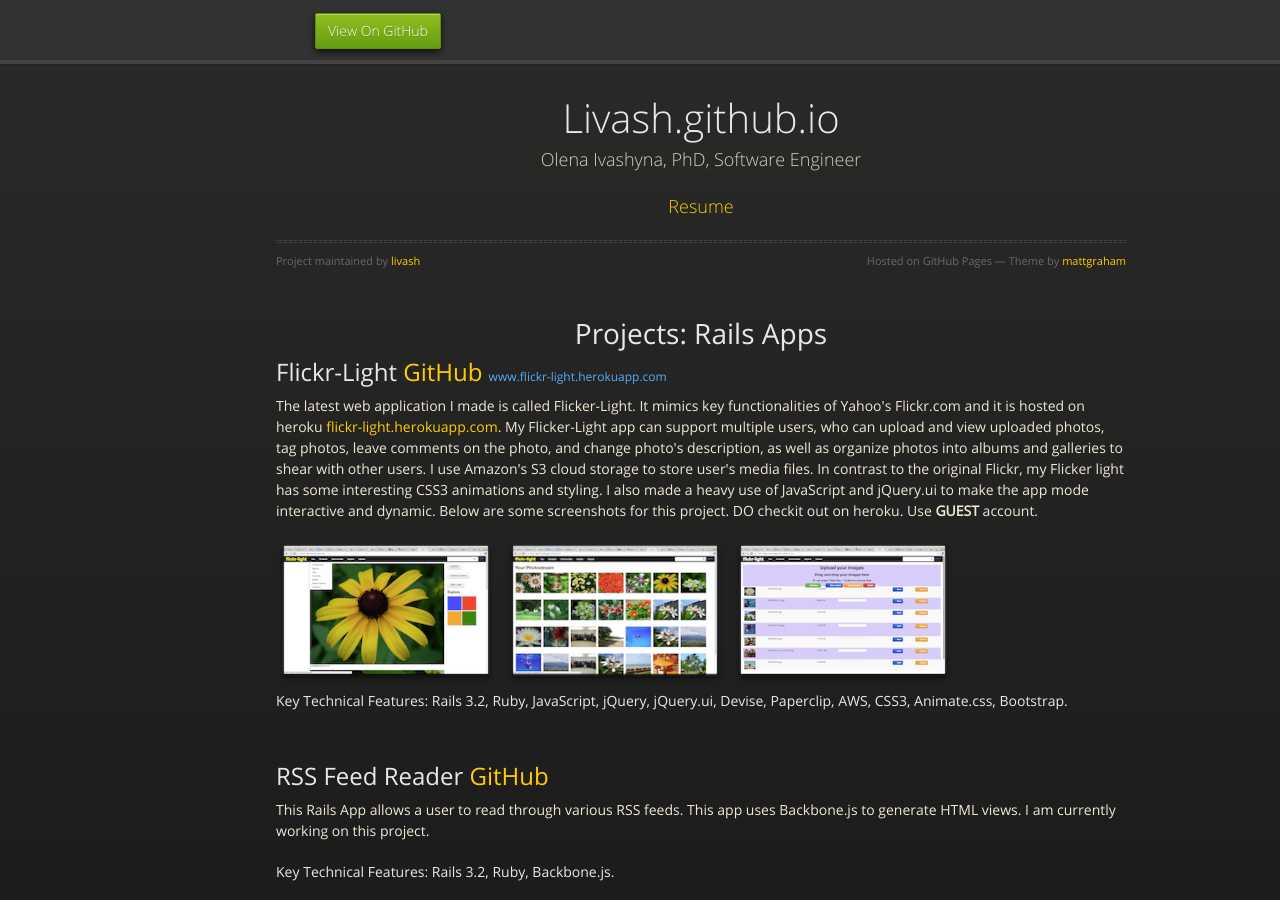
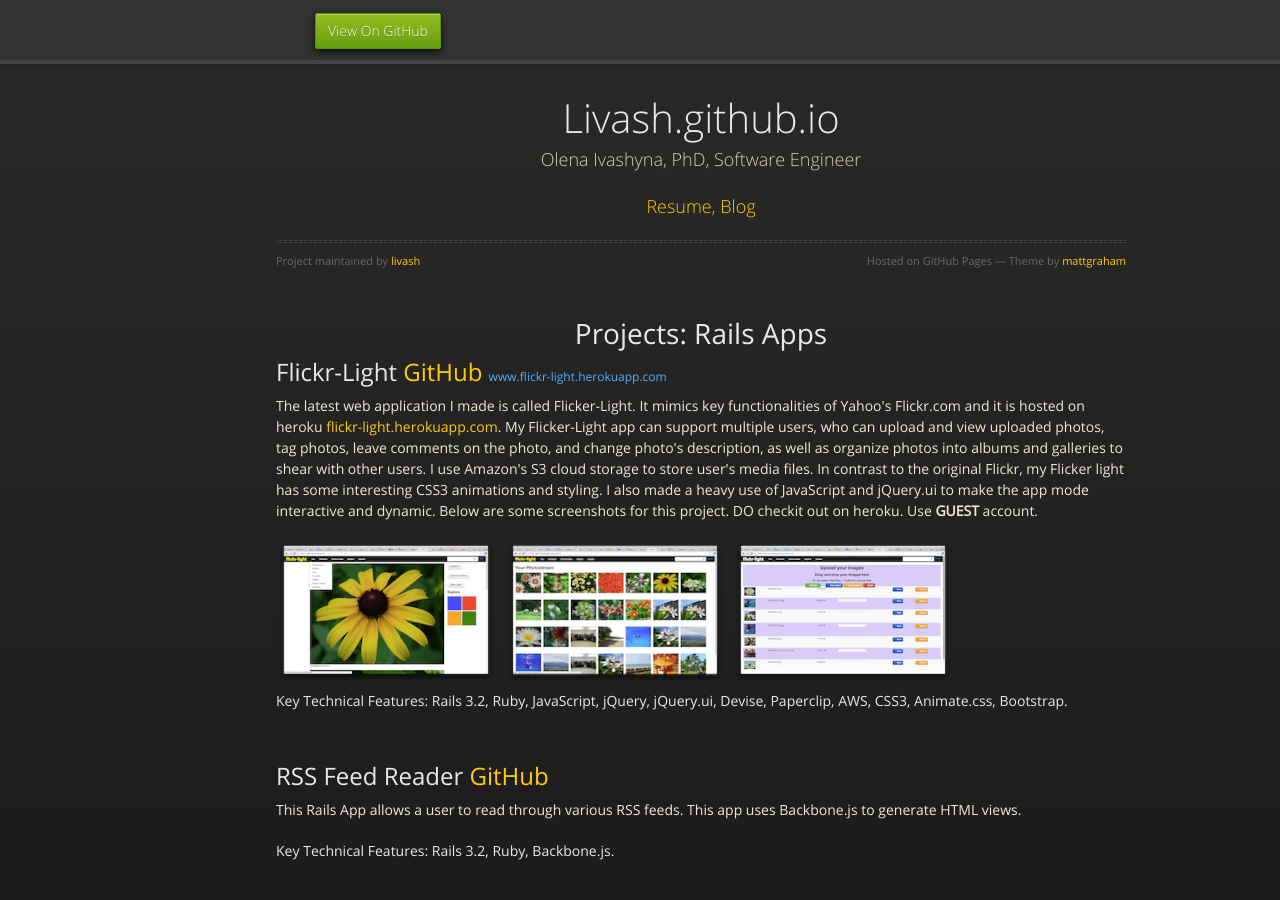
Before and after one commit to livash/livash.github.io, a Jekyll site: the page index.html, which Jekyll copies as it is, in a window 1280 px wide and 900 px high. Built offline with Jekyll 4.4.1, drawn with Linux system fonts in a browser that asks for light colours; nearby versions of some CDN libraries.

Commit message:
Blog link next to resume

```diff
--- a/index.html
+++ b/index.html
@@ -24,7 +24,7 @@
         <div id="title">
           <h1>Livash.github.io</h1>
           <p>Olena Ivashyna, PhD, Software Engineer </p>
-		  <p><a href="https://docs.google.com/document/d/1306HDIePAD0BOlt3IEV1eJOhkgqEQRB9ugbqKcvtr68/edit?usp=sharing">Resume</a></p>
+		  <p><a href="https://docs.google.com/document/d/1306HDIePAD0BOlt3IEV1eJOhkgqEQRB9ugbqKcvtr68/edit?usp=sharing">Resume,</a>          <a href="http://olena-blog.tumblr.com">  Blog</a></p>
           <hr>
           <span class="credits left">Project maintained by <a href="https://github.com/livash">livash</a></span>
           <span class="credits right">Hosted on GitHub Pages &mdash; Theme by <a href="https://twitter.com/michigangraham">mattgraham</a></span>
@@ -52,7 +52,7 @@
 <a class="anchor"><span class="octicon octicon-link"></span></a>RSS Feed Reader <a href="https://github.com/livash/RSS-Feed-App">GitHub</a>
 </h2>
 
-<p>This Rails App allows a user to read through various RSS feeds. This app uses Backbone.js to generate HTML views. I am currently working on this project.</p>
+<p>This Rails App allows a user to read through various RSS feeds. This app uses Backbone.js to generate HTML views.</p>
 
 <h4>
 Key Technical Features: Rails 3.2, Ruby, Backbone.js.
```
